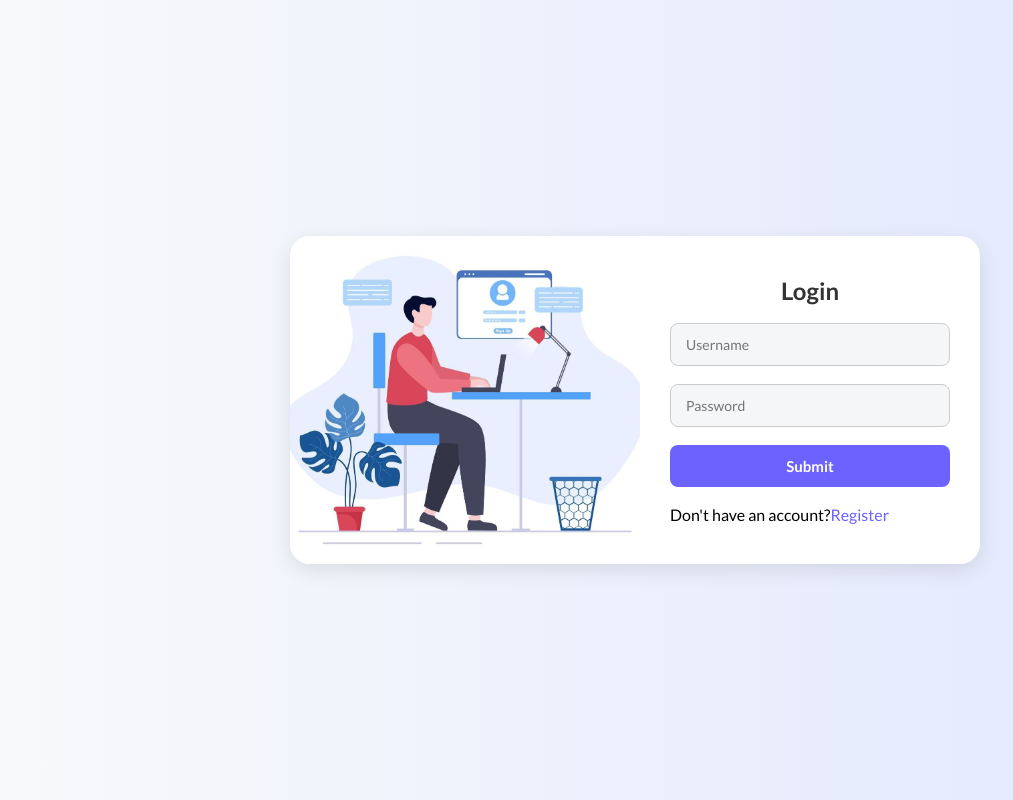
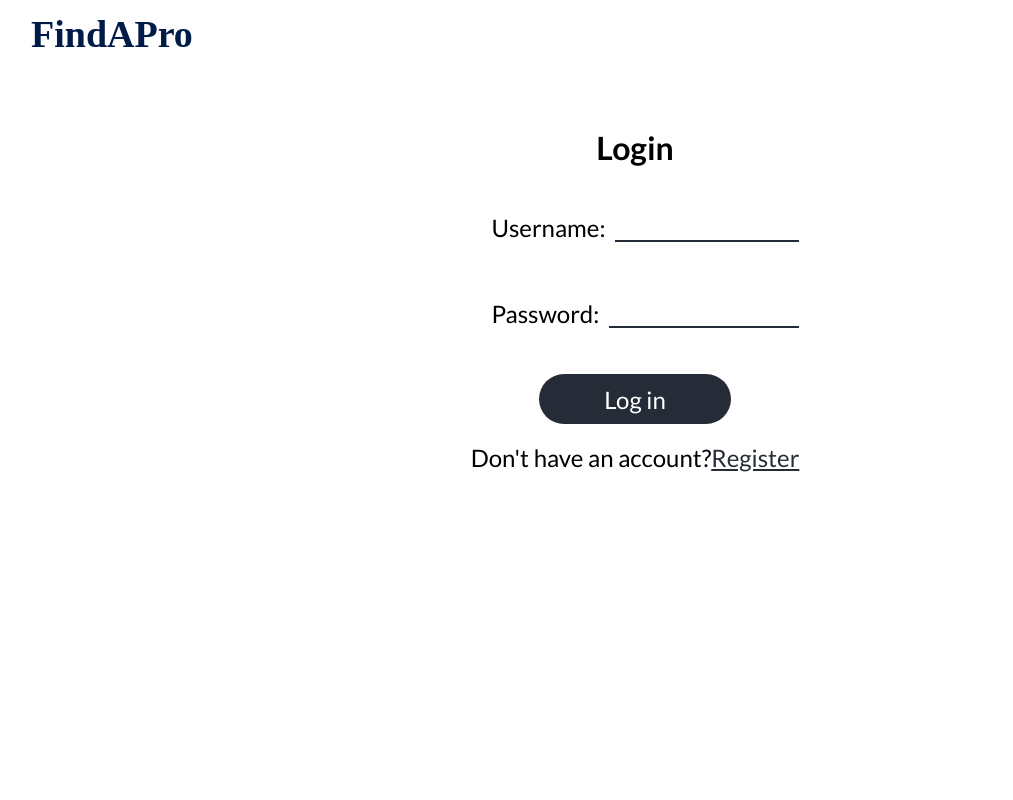
Before and after one commit to ranzanas/FindAPro, a React (Vite) app in the folder frontend/: page / in a window 1280 px wide. Shown: the whole page, without its empty margins (5-1018 px from the left). Built offline with nearby package versions, Linux system fonts and the light colour scheme; a web font is replaced by a local one.

Commit message:
Changed login UI

```diff
--- a/frontend/src/features/auth/login/login.css
+++ b/frontend/src/features/auth/login/login.css
@@ -4,94 +4,78 @@
   box-sizing: border-box;
 }
 
-.login-wrapper {
-  height: 100vh;
+.loginBox {
+  width: 60%;
+  margin: auto;
   display: flex;
   justify-content: center;
   align-items: center;
-  background: linear-gradient(to right, #f8f9fa, #e0e7ff);
+  position: relative;
+  top: 60px;
+  flex-direction: column;
+}
+.loginForm {
+  width: 100%;
+  height: auto;
+  margin: 10px;
+  display: flex;
+  align-items: center;
+  flex-direction: column;
+}
+.inputPart {
+  width: 100%;
+  display: flex;
+
+  flex-direction: column;
+  align-items: center;
 }
 
-/* Outer box containing image + form */
-.login-box {
-  display: flex;
-  background-color: white;
-  border-radius: 20px;
-  box-shadow: 0 6px 20px rgba(0, 0, 0, 0.1);
-  overflow: hidden;
+.detailSection span {
+  padding: 16px 0px;
 }
 
-/* Left: Image */
-.image-section {
-  width: 350px;
-  height: auto;
+.detailSection {
+  margin: 20px 0px 5px 20px;
+  width: 40%;
+  display: flex;
+  gap: 10px;
 }
-.image-section img {
-  width: 100%;
-  height: 100%;
-  object-fit: cover;
+.detailSection span,
+.loginForm p {
+  font-size: 24px;
 }
-
-/* Right: Form */
-.form-section {
-  padding: 40px 30px;
+.detailSection input {
+  width: 75%;
+  height: 40px;
+  border: none;
+  border-bottom: 2px solid #262c37;
+  outline: none;
+  font-size: 22px;
+  padding: 0px 10px;
+  margin: 5px 0px;
+}
+.buttonPart {
+  width: 25%;
+  height: 50px;
   display: flex;
   justify-content: center;
   align-items: center;
+  margin-top: 25px;
 }
 
-/* Form layout */
-.login-form {
-  display: flex;
-  flex-direction: column;
-  gap: 18px;
-  width: 280px;
+.buttonPart button {
+  width: 100%;
+  height: 100%;
+  font-size: 24px;
+  background: #262c37;
+  color: white;
+  outline: none;
+  border: none;
+  border-radius: 25px;
+  cursor: pointer;
 }
-
-.login-form h2 {
-  text-align: center;
-  color: #333;
+.buttonPart button:hover {
+  color: white;
+  background: rgb(25, 23, 23);
+  font-weight: bolder;
 }
-
-/* Stylish input fields */
-.login-form input {
-  padding: 12px 15px;
-  border-radius: 8px;
-  border: 1px solid #ccc;
-  background-color: #f4f6f8;
-  font-size: 14px;
-  transition: border-color 0.3s;
-}
-
-.login-form input:focus {
-  outline: none;
-  border-color: #6c63ff;
-  background-color: #eef0fe;
-}
-
-/* Stylish button */
-.login-form button {
-  padding: 12px;
-  border-radius: 8px;
-  background-color: #6c63ff;
-  border: none;
-  color: white;
-  font-weight: bold;
-  font-size: 15px;
-  cursor: pointer;
-  transition: background-color 0.3s;
-}
-
-.login-form button:hover {
-  background-color: #574fd6;
-}
-
-/* Register link */
-.register-link {
-  color: #6c63ff;
-  text-decoration: none;
-  font-weight: 500;
-}
-.register-link:hover {
-  text-decoration: underline;
-}
--- a/frontend/src/features/auth/login/login.tsx
+++ b/frontend/src/features/auth/login/login.tsx
@@ -1,6 +1,4 @@
 import { useState, type FormEvent, type ChangeEvent } from "react";
-import loginPhoto from "../../../assets/images/loginPhoto.jpg";
-
 import { Link, useNavigate } from "react-router-dom";
 import "./login.css";
 import type { AxiosResponse } from "axios";
@@ -34,39 +32,44 @@ function Login() {
 
   return (
     <div className="login-wrapper">
-      <div className="login-box">
-        <div className="image-section">
-          <img src={loginPhoto} alt="Login" />
+      <div className="header">FindAPro</div>
+      <div className="loginBox">
+        <h1>Login</h1>
+        <form action="" className="loginForm" onSubmit={handleSubmit}>
+          <div className="inputPart">
+            <div className="detailSection">
+              <span>Username:</span>
+              <input
+                type="text"
+                name="username"
+                value={formData.username}
+                onChange={handleChange}
+              />
+            </div>
+            <div className="detailSection">
+              <span>Password:</span>
+              <input
+                type="password"
+                name="password"
+                value={formData.password}
+                onChange={handleChange}
+              />
+            </div>
           </div>
 
-        <div className="form-section">
-          <form onSubmit={handleSubmit} className="login-form" action="">
-            <h2>Login</h2>
-            <input
-              onChange={handleChange}
-              name="username"
-              value={formData.username}
-              type="text"
-              placeholder="Username"
-            />
-            <input
-              onChange={handleChange}
-              name="password"
-              value={formData.password}
-              type="text"
-              placeholder="Password"
-            />
-            <button>Submit</button>
+          <div className="buttonPart">
+            <button type="submit">Log in</button>
+          </div>
+          <br />
           <p>
             Don't have an account?
-              <Link className="register-link" to="/register">
+            <Link className="login-link" to="/register">
               Register
             </Link>
           </p>
         </form>
       </div>
     </div>
-    </div>
   );
 }
 
```
Lines whose indentation alone changed are shown as unchanged.
